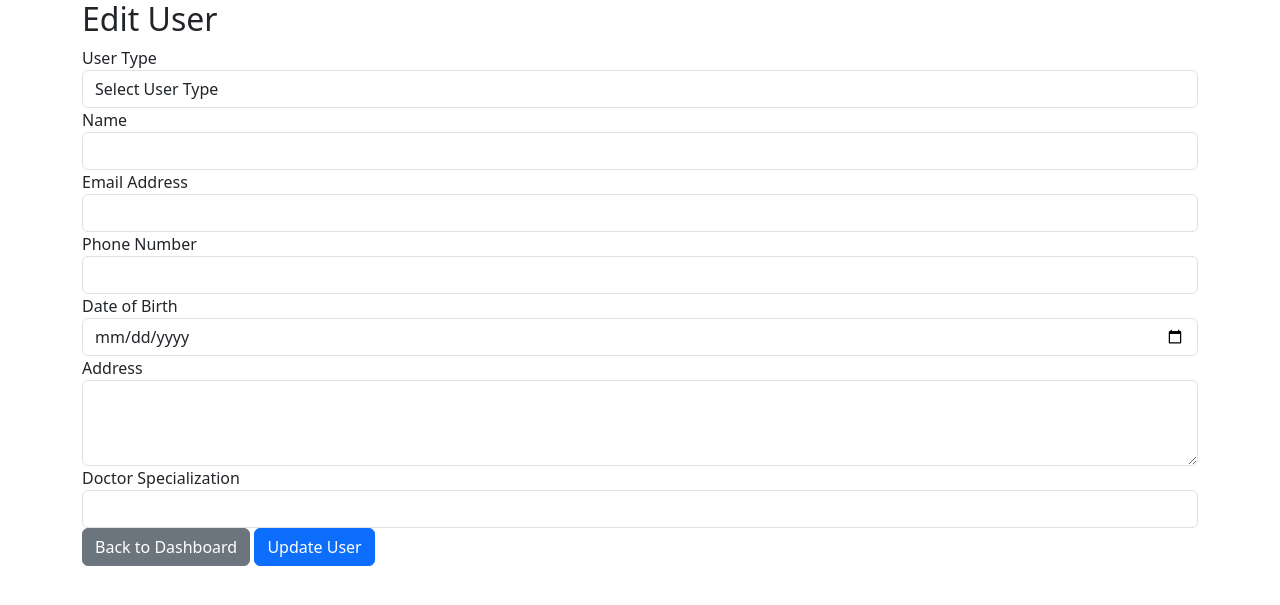
After one commit to noorharidy19/HealthCareSystem, a PHP site: page /edituser.php in a window 1280 px wide. The commit adds this page. Shown: the top 605 px of the page. Run offline with PHP 8.4, Linux system fonts and the light colour scheme; some libraries are stand-ins or nearby versions.

Commit message:
edituser

```diff
--- a/php/admin.php
+++ b/php/admin.php
@@ -114,7 +114,7 @@
           <td>User</td>
           <td>Active</td>
           <td>
-            <button class="btn btn-sm btn-primary">Edit</button>
+            <button class="btn btn-sm btn-primary" ><a href="edituser.php">Edit</a></button>
             <button class="btn btn-sm btn-danger" onclick="confirmDelete()">Delete</button>
           </td>
         </tr>
--- /dev/null
+++ b/php/edituser.php
@@ -0,0 +1,83 @@
+<!DOCTYPE html>
+<html lang="en">
+<head>
+  <meta charset="UTF-8">
+  <meta name="viewport" content="width=device-width, initial-scale=1.0">
+  <meta http-equiv="X-UA-Compatible" content="ie=edge">
+  <title>Edit User</title>
+
+  <link rel="stylesheet" href="../assets/css/bootstrap.css">
+  <link rel="stylesheet" href="../assets/css/theme.css">
+  <link rel="stylesheet" href="../assets/css/adduser.css">
+</head>
+<body>
+
+<div class="container form-container">
+    <h2 class="form-header">Edit User</h2>
+    <form id="userForm" action="update-user.php" method="POST" onsubmit="return validateForm()">
+      <!-- User Type Selection -->
+      <div class="form-group">
+        <label for="userType">User Type</label>
+        <select name="userType" id="userType" class="form-control" onchange="toggleDoctorField()">
+          <option value="">Select User Type</option>
+          <option value="Patient">Patient</option>
+          <option value="Doctor">Doctor</option>
+        </select>
+        <small class="error-message" id="userTypeError"></small>
+      </div>
+
+      <!-- Patient Name -->
+      <div class="form-group">
+        <label for="name">Name</label>
+        <input type="text" name="name" id="name" class="form-control">
+        <small class="error-message" id="nameError"></small>
+      </div>
+
+      <!-- Patient Email -->
+      <div class="form-group">
+        <label for="email">Email Address</label>
+        <input type="email" name="email" id="email" class="form-control">
+        <small class="error-message" id="emailError"></small>
+      </div>
+
+      <!-- Phone Number -->
+      <div class="form-group">
+        <label for="phone">Phone Number</label>
+        <input type="tel" name="phone" id="phone" class="form-control">
+        <small class="error-message" id="phoneError"></small>
+      </div>
+
+      <!-- Date of Birth -->
+      <div class="form-group">
+        <label for="dob">Date of Birth</label>
+        <input type="date" name="dob" id="dob" class="form-control">
+        <small class="error-message" id="dobError"></small>
+      </div>
+
+      <!-- Address -->
+      <div class="form-group">
+        <label for="address">Address</label>
+        <textarea name="address" id="address" class="form-control" rows="3"></textarea>
+        <small class="error-message" id="addressError"></small>
+      </div>
+
+      <!-- Doctor Specialization (Shown only if Doctor is selected) -->
+      <div class="form-group hidden" id="specializationField">
+        <label for="specialization">Doctor Specialization</label>
+        <input type="text" name="specialization" id="specialization" class="form-control">
+        <small class="error-message" id="specializationError"></small>
+      </div>
+
+      <!-- Submit Button -->
+      <div class="btn-container">
+        <a href="admin.php" class="btn btn-secondary btn-back">Back to Dashboard</a>
+        <button type="submit" class="btn btn-primary">Update User</button>
+      </div>
+    </form>
+  </div>
+
+  <script src="../assets/js/jquery-3.5.1.min.js"></script>
+  <script src="../assets/js/bootstrap.bundle.min.js"></script>
+  <script src="../assets/js/adduser.js"></script>
+</body>
+</html>
```
Also changed, not shown: assets/js/adduser.js (+78 -0 lines).
